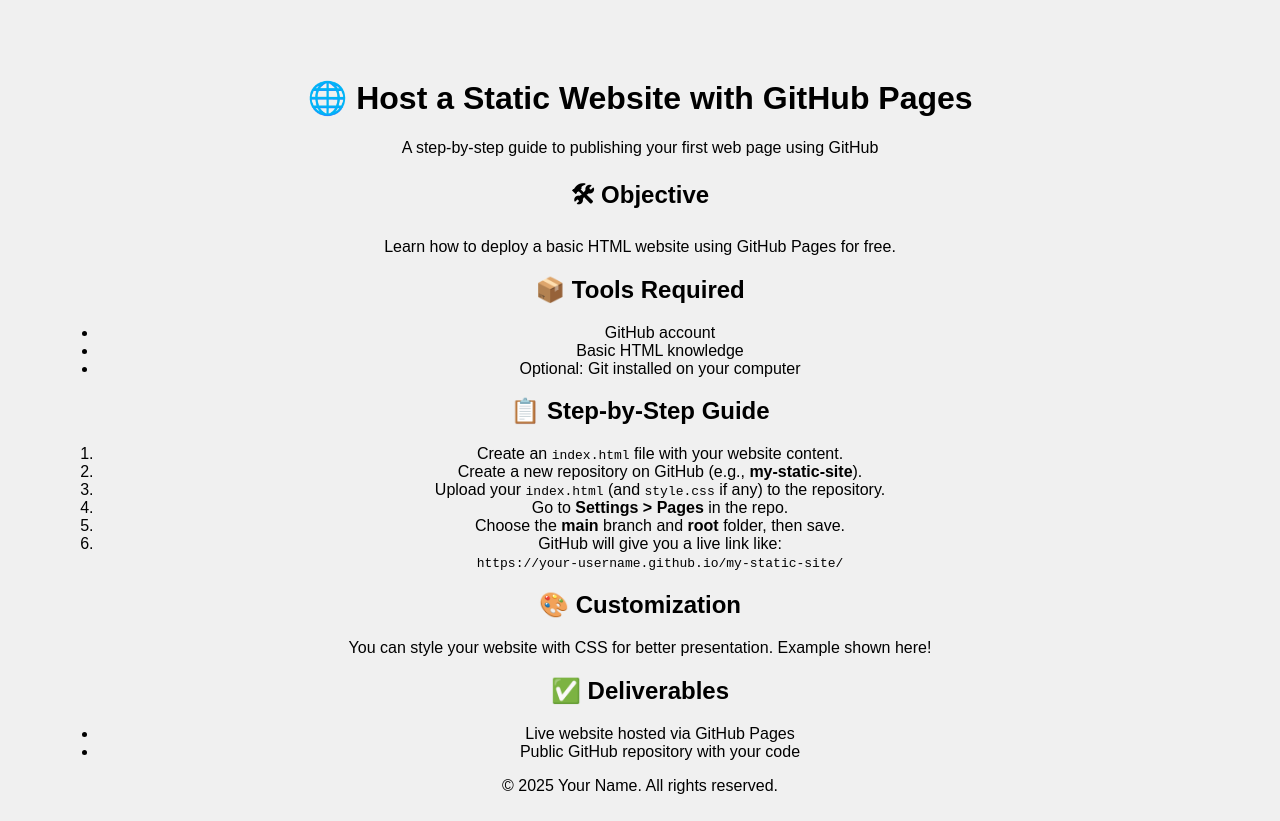
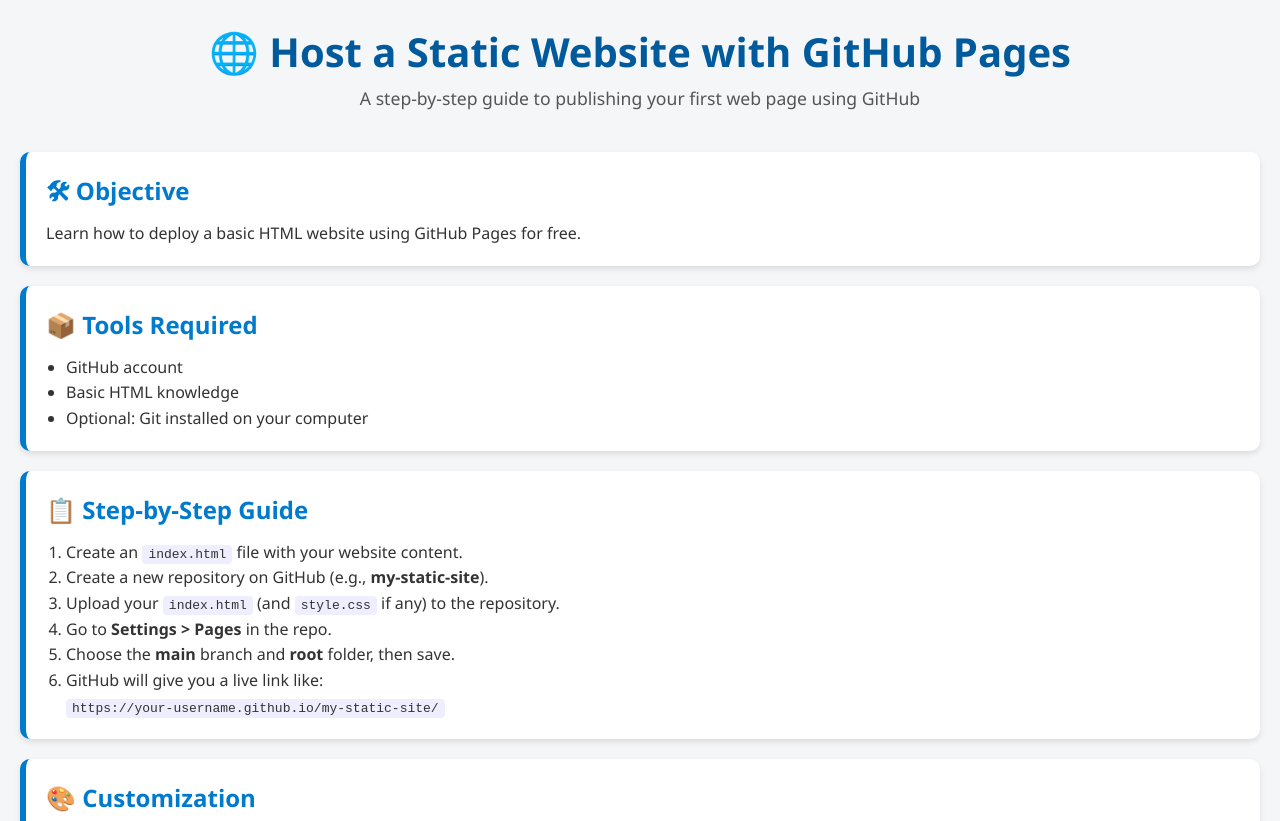
Before and after one commit to Ashrith13/my-static-site, a plain HTML site: page index.html in a window 1280 px wide. Shown: the top 821 px of the page. Drawn offline with Linux system fonts and the light colour scheme.

Commit message:
Update style.css

```diff
--- a/style.css
+++ b/style.css
@@ -1,6 +1,64 @@
+/* Reset and base styles */
+* {
+  margin: 0;
+  padding: 0;
+  box-sizing: border-box;
+}
+
 body {
-  font-family: Arial, sans-serif;
-  background-color: #f0f0f0;
+  font-family: 'Segoe UI', Tahoma, Geneva, Verdana, sans-serif;
+  background: #f4f6f8;
+  color: #333;
+  line-height: 1.6;
+  padding: 20px;
+}
+
+/* Header styling */
+header {
   text-align: center;
-  padding: 50px;
+  margin-bottom: 40px;
 }
+
+header h1 {
+  font-size: 2.5em;
+  color: #005a9c;
+}
+
+.subtitle {
+  color: #555;
+  font-size: 1.1em;
+}
+
+/* Card sections */
+.card {
+  background: white;
+  padding: 20px;
+  margin-bottom: 20px;
+  border-left: 6px solid #007acc;
+  border-radius: 10px;
+  box-shadow: 0 3px 6px rgba(0,0,0,0.1);
+}
+
+.card h2 {
+  margin-bottom: 10px;
+  color: #007acc;
+}
+
+.card ul,
+.card ol {
+  padding-left: 20px;
+}
+
+.card code {
+  background: #eef;
+  padding: 2px 6px;
+  border-radius: 4px;
+}
+
+/* Footer */
+footer {
+  text-align: center;
+  margin-top: 40px;
+  font-size: 0.9em;
+  color: #888;
+}
```
